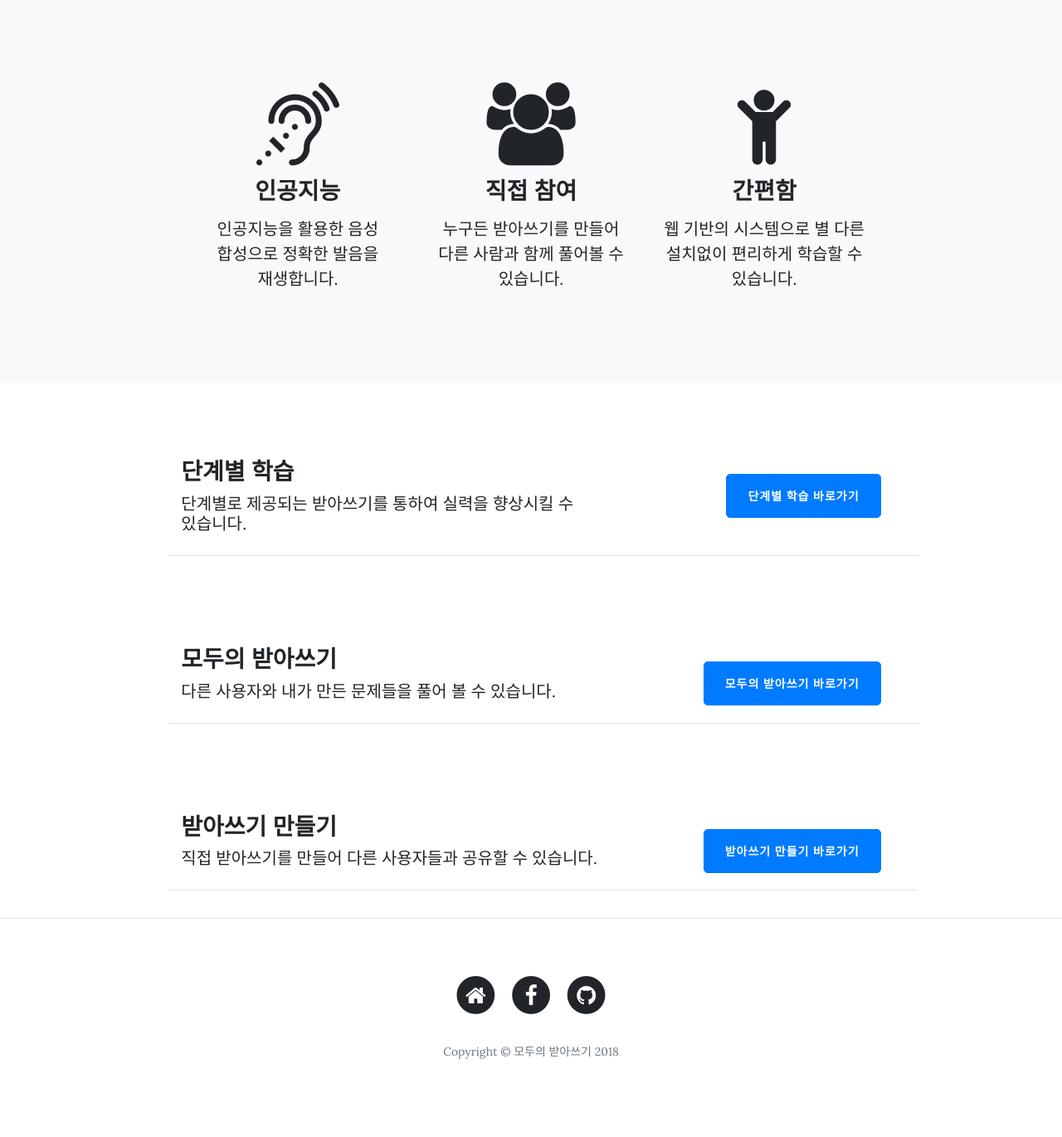
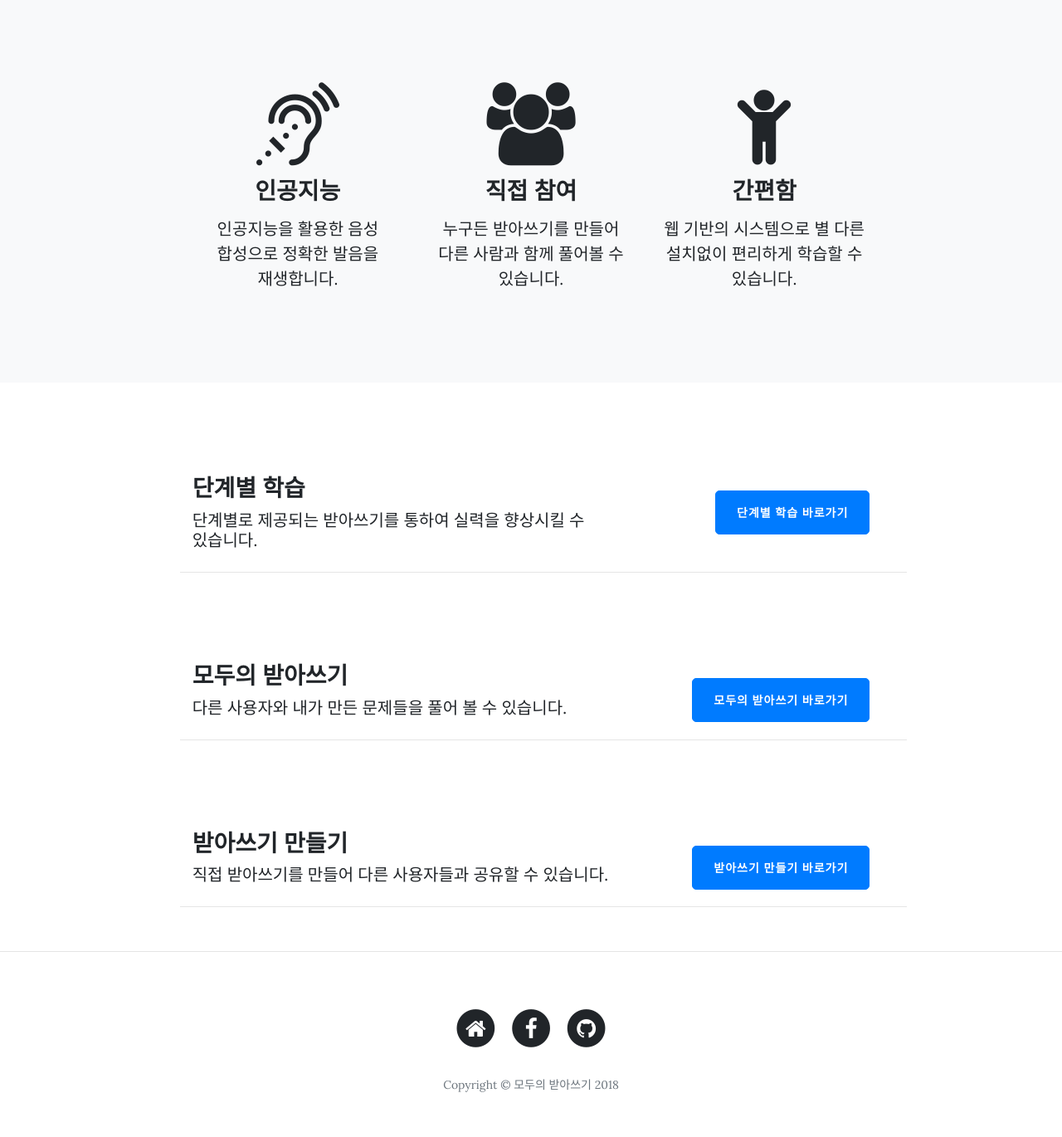
Before and after one commit to makerdark98/korean_tutor, a Django app: page / in a window 1280 px wide. Shown: the part 533-1903 px from the top of the page at 83% size. Before the commit the page ends 1809 px from the top, so only its background shows below. Run offline with Django 3.2, Linux system fonts and the light colour scheme; some libraries are stand-ins or nearby versions.

Commit message:
row padding
padding


padding

```diff
--- a/app/templates/home.html
+++ b/app/templates/home.html
@@ -73,7 +73,7 @@
       </div>
     </div>
   </div>
-  <div class="row">
+  <div class="row" style="padding: 20px">
     <div class="col-lg-8 col-md-10 mx-auto">
       <div class="post-preview row">
         <div class="col-md-8">
--- a/app/templates/level_form.html
+++ b/app/templates/level_form.html
@@ -18,7 +18,7 @@
 {% endblock %}
 
 {% block content %}
-  <div class="row" style="padding: 10px">
+  <div class="row" style="padding: 20px">
     <div class="col-lg-8 col-md-10 mx-auto">
       <form method="post" action=".">
         {% csrf_token %}
```
